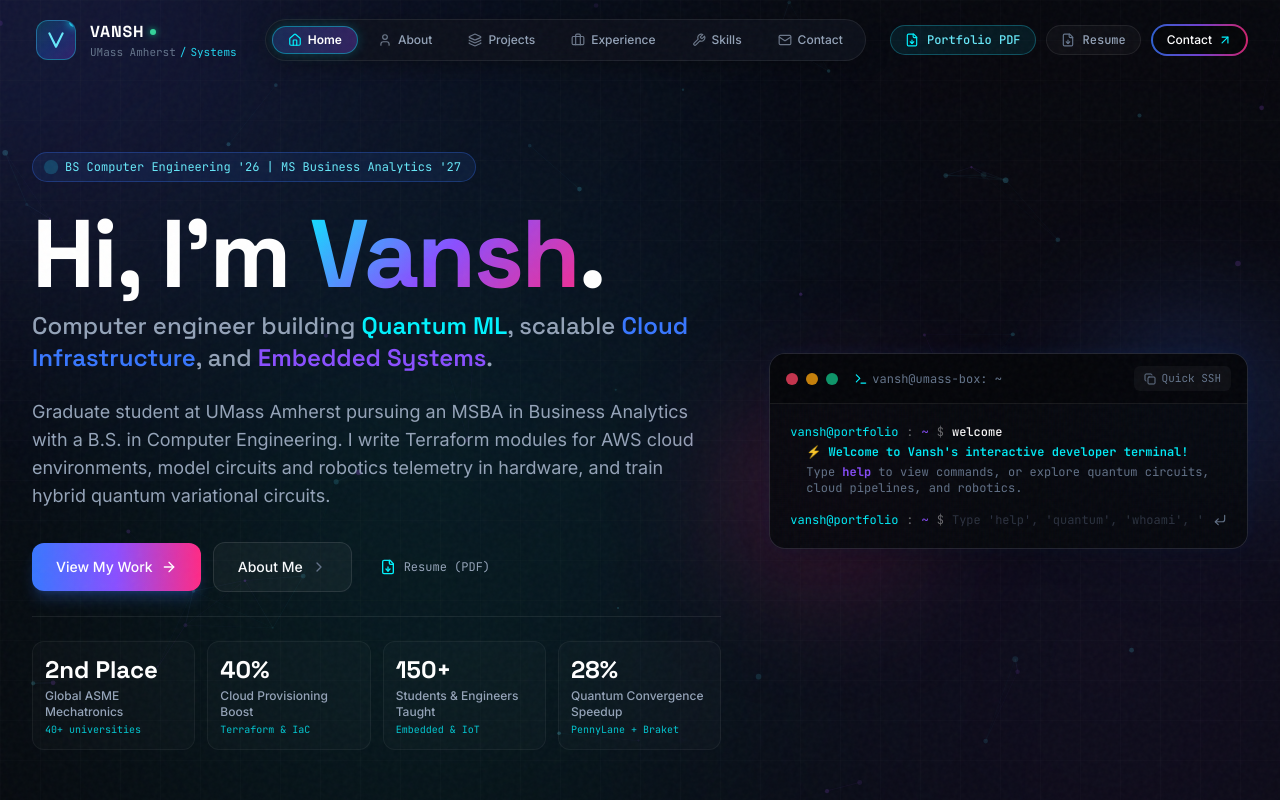
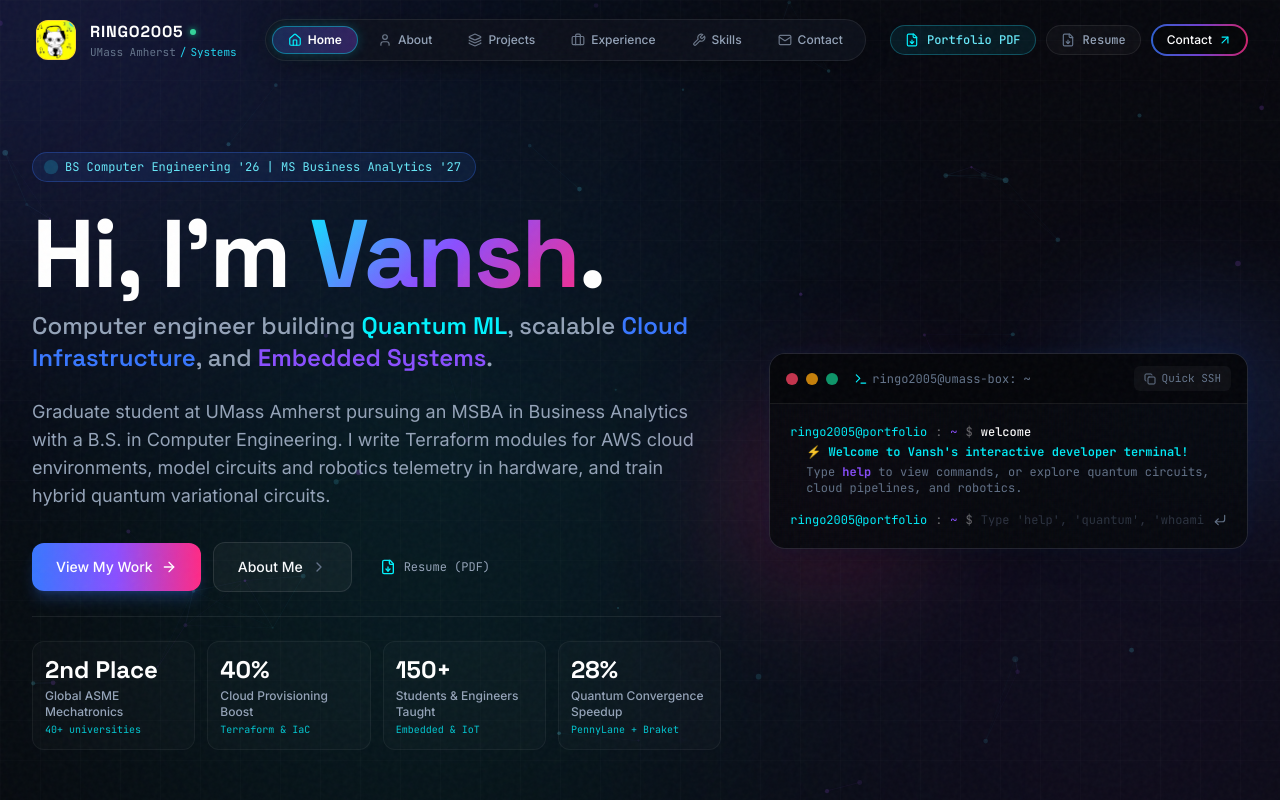
Before and after one commit to vsingh2005/vsingh2005.github.io, a Next.js app: page / in a window 1280 px wide. Shown: the top 800 px of the page. Built offline with nearby package versions, Linux system fonts and the light colour scheme.

Commit message:
Update website name to ringo2005 and replace logo with custom avatar

```diff
--- a/package.json
+++ b/package.json
@@ -1,5 +1,5 @@
 {
-  "name": "vansh-singh-portfolio",
+  "name": "ringo2005",
   "version": "1.0.0",
   "private": true,
   "scripts": {
--- a/src/app/layout.tsx
+++ b/src/app/layout.tsx
@@ -33,10 +33,12 @@ export const viewport = {
 };
 
 export const metadata: Metadata = {
-  title: `${PERSONAL_INFO.name} | Computer Engineer, Cloud & Quantum Systems`,
-  description: `Portfolio of ${PERSONAL_INFO.name} (UMass Amherst Computer Engineering & Business Analytics). Cloud automation, quantum machine learning, and embedded mechatronics.`,
+  metadataBase: new URL("https://vsingh2005.github.io"),
+  title: "ringo2005 | Computer Engineer, Cloud & Quantum Systems",
+  description: "Portfolio of ringo2005 (Vansh Singh - UMass Amherst Computer Engineering & Business Analytics). Cloud automation, quantum machine learning, and embedded mechatronics.",
   keywords: [
-    "Vansh",
+    "ringo2005",
+    "Vansh Singh",
     "UMass Amherst",
     "Computer Engineering",
     "Business Analytics",
@@ -48,20 +50,25 @@ export const metadata: Metadata = {
     "Mechatronics",
     "ASME IAM3D"
   ],
-  authors: [{ name: PERSONAL_INFO.name, url: PERSONAL_INFO.github }],
-  creator: PERSONAL_INFO.name,
+  authors: [{ name: "ringo2005", url: PERSONAL_INFO.github }],
+  creator: "ringo2005",
+  icons: {
+    icon: "/avatar.jpg",
+  },
   openGraph: {
     type: "website",
     locale: "en_US",
-    url: "https://vanshsingh.dev",
-    title: `${PERSONAL_INFO.name} | Computer Engineer & Cloud / Quantum Systems`,
+    url: "https://vsingh2005.github.io",
+    title: "ringo2005 | Computer Engineer & Cloud / Quantum Systems",
     description: PERSONAL_INFO.tagline,
-    siteName: `${PERSONAL_INFO.name} Portfolio`,
+    siteName: "ringo2005 Portfolio",
+    images: [{ url: "/avatar.jpg" }],
   },
   twitter: {
     card: "summary_large_image",
-    title: `${PERSONAL_INFO.name} | Engineering Portfolio`,
+    title: "ringo2005 | Engineering Portfolio",
     description: PERSONAL_INFO.tagline,
+    images: ["/avatar.jpg"],
   },
 };
 
--- a/src/components/layout/Footer.tsx
+++ b/src/components/layout/Footer.tsx
@@ -2,6 +2,7 @@
 
 import React, { useState, useEffect } from "react";
 import Link from "next/link";
+import Image from "next/image";
 import { ArrowUp, Github, Mail, FileDown, MapPin } from "lucide-react";
 import { PERSONAL_INFO } from "@/data/portfolioData";
 
@@ -49,11 +50,17 @@ export function Footer() {
           {/* Brand & Summary */}
           <div className="md:col-span-5 space-y-4">
             <div className="flex items-center gap-3">
-              <div className="w-9 h-9 rounded-xl bg-gradient-to-br from-cyan-500/20 via-blue-600/30 to-violet-600/30 border border-cyan-400/40 flex items-center justify-center font-display font-bold text-cyan-300 shadow-inner">
-                V
+              <div className="w-10 h-10 rounded-xl bg-yellow-400 border border-yellow-300/60 overflow-hidden shadow-inner flex items-center justify-center">
+                <Image
+                  src="/avatar.jpg"
+                  alt="ringo2005"
+                  width={40}
+                  height={40}
+                  className="w-full h-full object-cover"
+                />
               </div>
               <span className="font-display font-bold text-lg text-white uppercase tracking-wider">
-                {PERSONAL_INFO.name}
+                ringo2005
               </span>
             </div>
             <p className="text-text-secondary text-sm max-w-md leading-relaxed">
--- a/src/components/layout/Navbar.tsx
+++ b/src/components/layout/Navbar.tsx
@@ -2,6 +2,7 @@
 
 import React, { useState, useEffect } from "react";
 import Link from "next/link";
+import Image from "next/image";
 import { usePathname } from "next/navigation";
 import { motion, AnimatePresence } from "framer-motion";
 import {
@@ -57,23 +58,22 @@ export function Navbar() {
             href="/"
             className="group flex items-center gap-3.5 py-1 px-1 rounded-xl transition-all"
           >
-            <div className="relative flex items-center justify-center w-10 h-10 rounded-xl bg-gradient-to-br from-cyan-500/20 via-blue-600/30 to-violet-600/30 border border-cyan-400/40 group-hover:border-cyan-300 group-hover:shadow-[0_0_20px_rgba(0,242,254,0.4)] transition-all duration-300 overflow-hidden">
-              {/* Subtle animated inner glow */}
-              <div className="absolute inset-0 bg-gradient-to-tr from-transparent via-cyan-400/10 to-violet-500/20 opacity-0 group-hover:opacity-100 transition-opacity duration-300" />
-
-              {/* Futuristic Vector Monogram */}
-              <svg className="w-5 h-5 text-cyan-300 group-hover:text-white transition-colors duration-200" viewBox="0 0 24 24" fill="none" stroke="currentColor" strokeWidth="2.5" strokeLinecap="round" strokeLinejoin="round">
-                <path d="M4 4l8 16 8-16" />
-                <path d="M9 14l3 6 3-6" strokeWidth="2" strokeOpacity="0.6" />
-              </svg>
-
+            <div className="relative flex items-center justify-center w-10 h-10 rounded-xl bg-yellow-400 border border-yellow-300/60 group-hover:border-yellow-200 group-hover:shadow-[0_0_20px_rgba(250,204,21,0.5)] transition-all duration-300 overflow-hidden">
+              <Image
+                src="/avatar.jpg"
+                alt="ringo2005"
+                width={40}
+                height={40}
+                className="w-full h-full object-cover group-hover:scale-110 transition-transform duration-300"
+                priority
+              />
               <div className="absolute -top-1 -right-1 w-2.5 h-2.5 rounded-full bg-cyan-400 shadow-[0_0_8px_#00F2FE] animate-pulse" />
             </div>
 
             <div className="flex flex-col">
               <div className="flex items-center gap-1.5">
                 <span className="font-display font-bold text-base tracking-wider text-white group-hover:text-cyan-300 transition-colors uppercase">
-                  {PERSONAL_INFO.name}
+                  ringo2005
                 </span>
                 <span className="w-1.5 h-1.5 rounded-full bg-emerald-400 shadow-[0_0_6px_#10B981]" />
               </div>
--- a/src/components/ui/TerminalCard.tsx
+++ b/src/components/ui/TerminalCard.tsx
@@ -191,7 +191,7 @@ Backend: AWS Braket StateVector | Convergence: 28% Faster`}
           <div className="w-3 h-3 rounded-full bg-emerald-500/80" />
           <span className="ml-2 text-xs font-mono text-text-muted flex items-center gap-1">
             <TerminalIcon className="w-3.5 h-3.5 text-accent-cyan" />
-            <span>vansh@umass-box: ~</span>
+            <span>ringo2005@umass-box: ~</span>
           </span>
         </div>
 
@@ -216,7 +216,7 @@ Backend: AWS Braket StateVector | Convergence: 28% Faster`}
         {history.map((item, index) => (
           <div key={index} className="space-y-1">
             <div className="flex items-center gap-2 text-xs text-text-muted">
-              <span className="text-accent-cyan">vansh@portfolio</span>
+              <span className="text-accent-cyan">ringo2005@portfolio</span>
               <span className="text-white/40">:</span>
               <span className="text-accent-violet">~</span>
               <span className="text-white/40">$</span>
@@ -228,7 +228,7 @@ Backend: AWS Braket StateVector | Convergence: 28% Faster`}
 
         {/* Input prompt */}
         <form onSubmit={onSubmit} className="flex items-center gap-2 text-xs pt-1">
-          <span className="text-accent-cyan">vansh@portfolio</span>
+          <span className="text-accent-cyan">ringo2005@portfolio</span>
           <span className="text-white/40">:</span>
           <span className="text-accent-violet">~</span>
           <span className="text-white/40">$</span>
```
Also changed, not shown: public/avatar.jpg (added), public/ringo2005.jpg (added).
